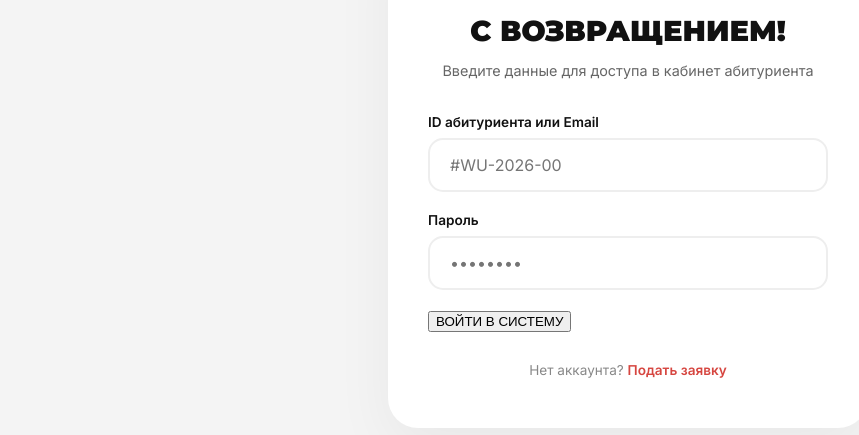
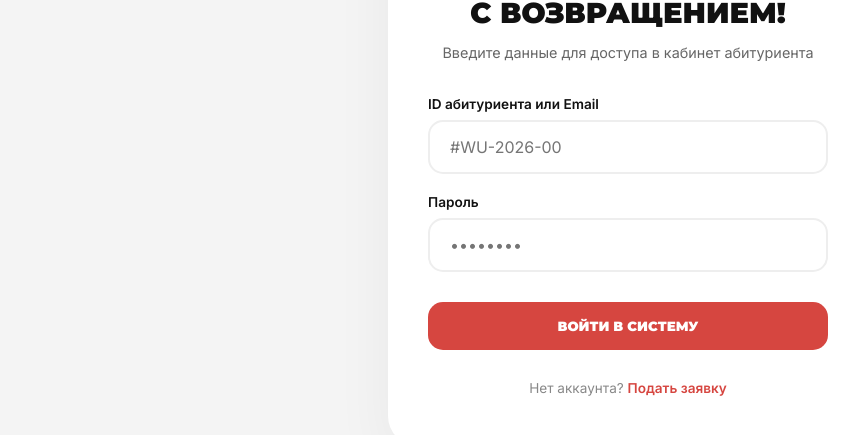
Before and after one commit to Pavel25412/W.UNIWER, a website built with Vite: page front-end/header/profile/login.html in a window 1280 px wide. Shown: the part 249-684 px from the top of the page, without its empty margins (12-871 px from the left). Built offline with nearby package versions, Linux system fonts and the light colour scheme.

Commit message:
Small fix

```diff
--- a/front-end/header/profile/login.html
+++ b/front-end/header/profile/login.html
@@ -134,7 +134,7 @@
                 <label>Пароль</label>
                 <input type="password" id="password" class="auth-input" placeholder="••••••••" required>
             </div>
-            <button type="button" class="..." onclick="handleLogin()">ВОЙТИ В СИСТЕМУ</button>
+            <button type="button" class="btn-login" onclick="handleLogin()">ВОЙТИ В СИСТЕМУ</button>
         </form>
 
         <div class="auth-footer">
```
